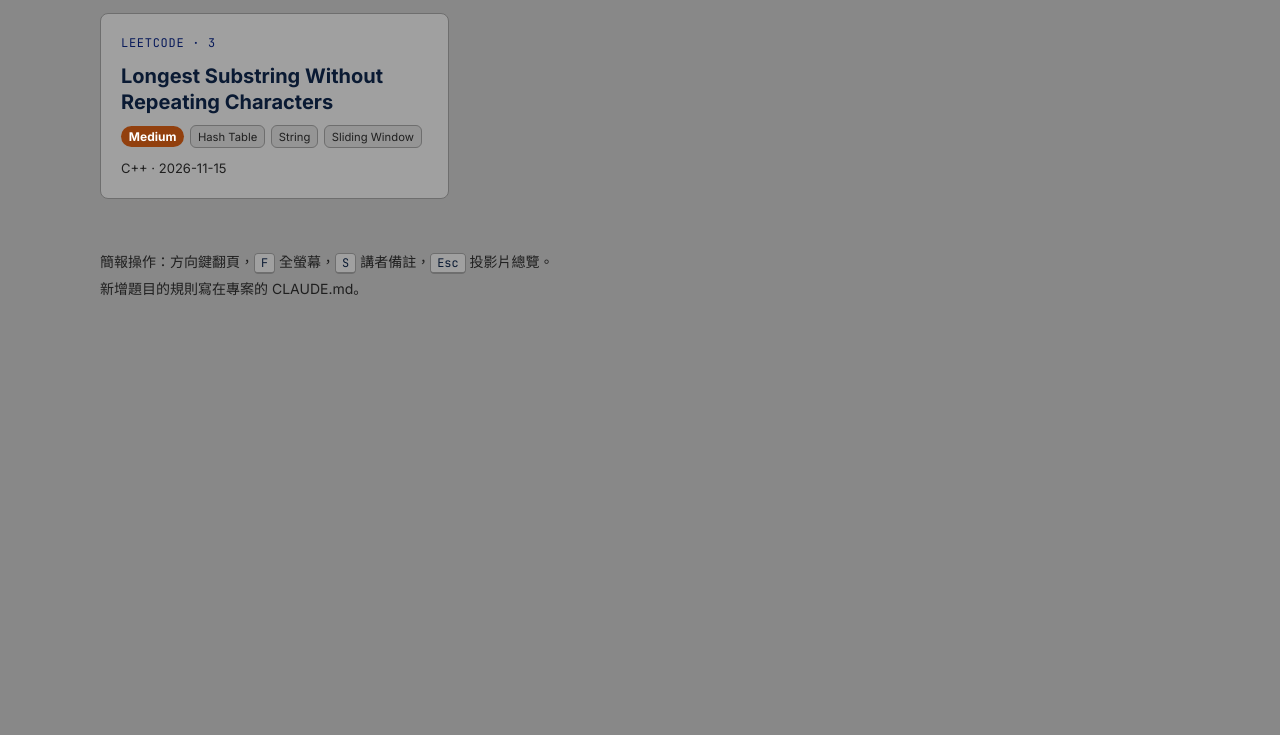
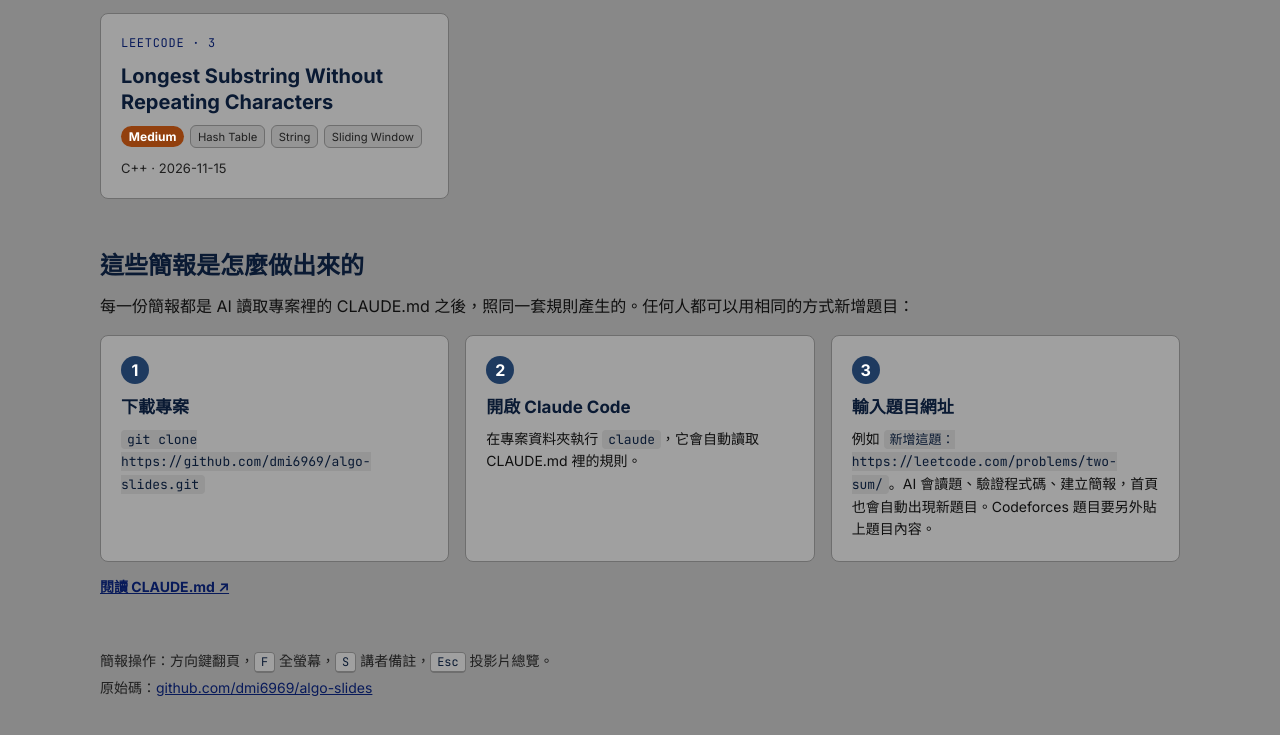
Before and after one commit to dmi6969/algo-slides, a plain HTML site: page index.html in a window 1280 px wide. Shown: the part 563-1298 px from the top of the page. Before the commit the page ends 931 px from the top, so only its background shows below. Drawn offline with Linux system fonts and the light colour scheme.

Commit message:
首頁：新增「製作方式」區塊，說明如何用 Claude Code 依 CLAUDE.md 新增題目
Co-Authored-By: Claude Opus 5.5 <noreply@anthropic.com>

```diff
--- a/assets/style.css
+++ b/assets/style.css
@@ -315,6 +315,73 @@ body.home {
   font-size: 14px;
 }
 .home-footer p { margin: 4px 0; }
+
+/* 首頁「製作方式」：說明簡報是 AI 依 CLAUDE.md 產生的 */
+.how {
+  max-width: 1080px;
+  margin: 48px auto 0;
+  padding: 0 16px;
+}
+.how h2 {
+  margin: 0 0 8px;
+  color: var(--text-strong);
+  font-size: 24px;
+}
+.how > p {
+  margin: 0 0 16px;
+  color: var(--text);
+}
+.how-steps {
+  display: grid;
+  grid-template-columns: repeat(auto-fit, minmax(240px, 1fr));
+  gap: 16px;
+  margin: 0;
+  padding: 0;
+  list-style: none;
+  counter-reset: how;
+}
+.how-steps li {
+  counter-increment: how;
+  padding: 20px;
+  border: 1px solid var(--border);
+  border-radius: var(--radius);
+  background: var(--surface);
+}
+.how-steps li::before {
+  content: counter(how);
+  display: grid;
+  place-items: center;
+  width: 28px;
+  height: 28px;
+  margin-bottom: 10px;
+  border-radius: 50%;
+  background: var(--navy);
+  color: var(--on-navy);
+  font-weight: 700;
+}
+.how-steps h3 {
+  margin: 0 0 6px;
+  color: var(--text-strong);
+  font-size: 17px;
+}
+.how-steps p {
+  margin: 0;
+  font-size: 14px;
+}
+.how-steps code {
+  padding: 1px 6px;
+  border-radius: 4px;
+  background: var(--surface-2);
+  color: var(--text-strong);
+  font-family: var(--font-code);
+  font-size: 13px;
+  overflow-wrap: anywhere;
+}
+.how .how-links {
+  margin: 14px 0 0;
+  font-size: 14px;
+  font-weight: 700;
+}
 
 @media (prefers-reduced-motion: reduce) {
   .problem-card a { transition: none; }
--- a/index.html
+++ b/index.html
@@ -40,9 +40,31 @@
     <p id="empty" class="empty" hidden></p>
   </main>
 
+  <section class="how" aria-labelledby="how-title">
+    <h2 id="how-title">這些簡報是怎麼做出來的</h2>
+    <p>每一份簡報都是 AI 讀取專案裡的 CLAUDE.md 之後，照同一套規則產生的。任何人都可以用相同的方式新增題目：</p>
+    <ol class="how-steps">
+      <li>
+        <h3>下載專案</h3>
+        <p><code>git clone https://github.com/dmi6969/algo-slides.git</code></p>
+      </li>
+      <li>
+        <h3>開啟 Claude Code</h3>
+        <p>在專案資料夾執行 <code>claude</code>，它會自動讀取 CLAUDE.md 裡的規則。</p>
+      </li>
+      <li>
+        <h3>輸入題目網址</h3>
+        <p>例如 <code>新增這題：https://leetcode.com/problems/two-sum/</code>。AI 會讀題、驗證程式碼、建立簡報，首頁也會自動出現新題目。Codeforces 題目要另外貼上題目內容。</p>
+      </li>
+    </ol>
+    <p class="how-links">
+      <a href="https://github.com/dmi6969/algo-slides/blob/main/CLAUDE.md" target="_blank" rel="noopener">閱讀 CLAUDE.md ↗</a>
+    </p>
+  </section>
+
   <footer class="home-footer">
     <p>簡報操作：方向鍵翻頁，<kbd>F</kbd> 全螢幕，<kbd>S</kbd> 講者備註，<kbd>Esc</kbd> 投影片總覽。</p>
-    <p>新增題目的規則寫在專案的 CLAUDE.md。</p>
+    <p>原始碼：<a href="https://github.com/dmi6969/algo-slides" target="_blank" rel="noopener">github.com/dmi6969/algo-slides</a></p>
   </footer>
 
   <script src="problems.js"></script>
```
Also changed, not shown: 1 other file.
